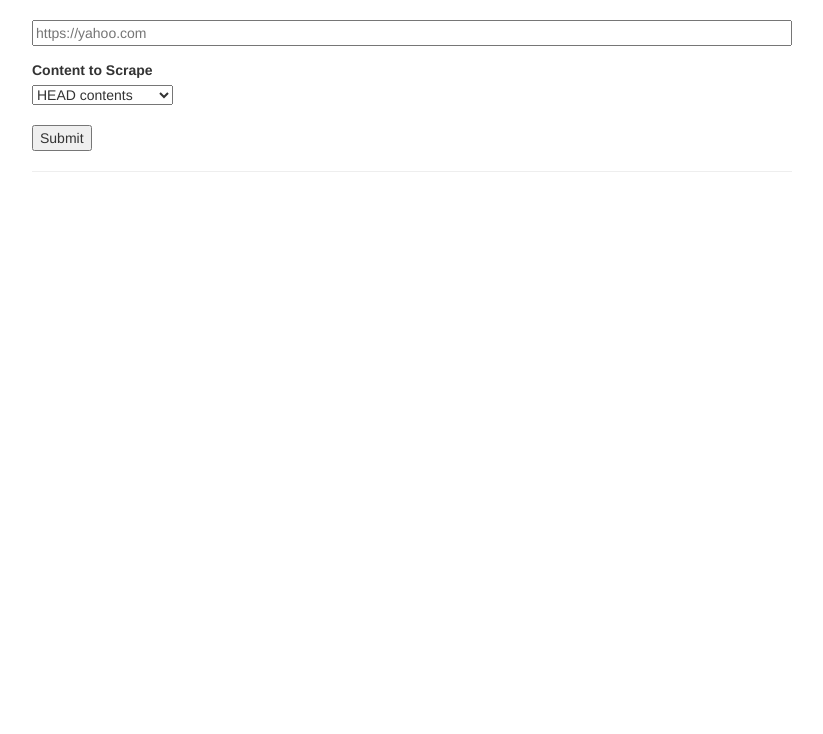
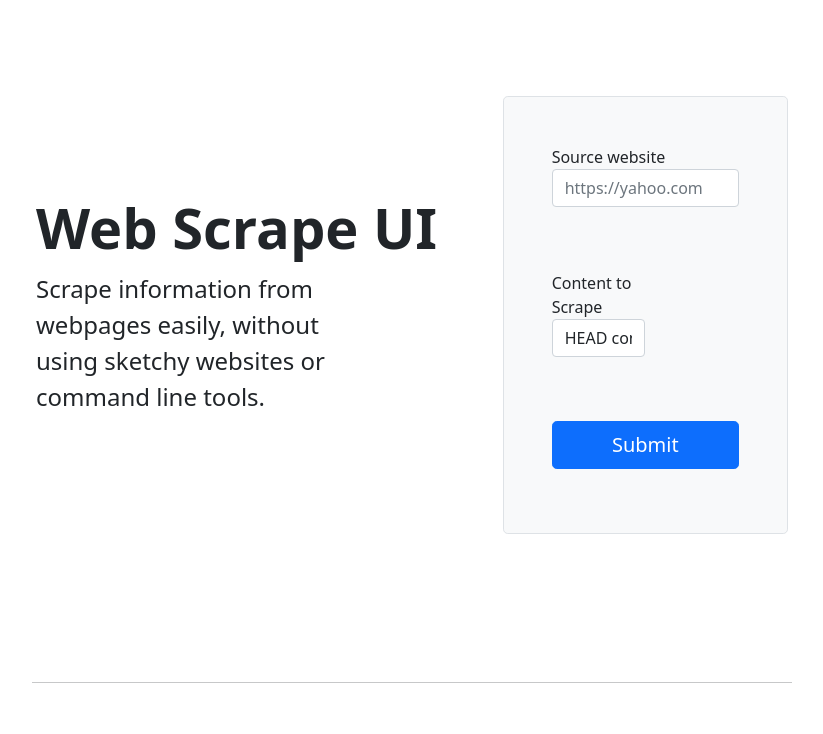
Before and after one commit to leabs/web-scrape-ui, a Flask app: page / in a window 1280 px wide. Shown: the top 734 px of the page, without its empty margins (228-1051 px from the left). Run offline with Flask 2, Linux system fonts and the light colour scheme.

Commit message:
adjustments to layout

```diff
--- a/templates/index.html
+++ b/templates/index.html
@@ -7,30 +7,51 @@
     <title>Scraper GUI</title>
 
     <link
+      href="https://cdn.jsdelivr.net/npm/bootstrap@5.0.2/dist/css/bootstrap.min.css"
       rel="stylesheet"
-      href="https://cdn.jsdelivr.net/npm/bootstrap@3.3.7/dist/css/bootstrap.min.css"
-      integrity="sha384-BVYiiSIFeK1dGmJRAkycuHAHRg32OmUcww7on3RYdg4Va+PmSTsz/K68vbdEjh4u"
+      integrity="sha384-EVSTQN3/azprG1Anm3QDgpJLIm9Nao0Yz1ztcQTwFspd3yD65VohhpuuCOmLASjC"
       crossorigin="anonymous"
     />
+    <script
+      src="https://cdn.jsdelivr.net/npm/bootstrap@5.0.2/dist/js/bootstrap.bundle.min.js"
+      integrity="sha384-MrcW6ZMFYlzcLA8Nl+NtUVF0sA7MsXsP1UyJoMp4YLEuNSfAP+JcXn/tWtIaxVXM"
+      crossorigin="anonymous"
+    ></script>
+
     <link rel="stylesheet" href="/static/style.css" />
   </head>
   <body>
-    <div class="container">
-      <div class="input-box p-2">
-        <form>
-          <div class="row p-2">
+    <main>
+      <div class="container col-xl-10 col-xxl-8 px-4 py-5">
+        <div class="row align-items-center g-lg-5 py-5">
+          <div class="col-lg-7 text-center text-lg-start">
+            <h1 class="display-4 fw-bold lh-1 mb-3">Web Scrape UI</h1>
+            <p class="col-lg-10 fs-4">
+              Scrape information from webpages easily, without using sketchy
+              websites or command line tools.
+            </p>
+          </div>
+          <div class="col-md-10 mx-auto col-lg-5">
+            <form class="p-4 p-md-5 border rounded-3 bg-light">
+              <div class="form-floating mb-3">
                 <div class="col-md-12">
-              <input name="url" id="url" placeholder="https://yahoo.com" />
+                  <label for="type">Source website</label>
+                  <input
+                    name="url"
+                    id="url"
+                    class="form-control"
+                    placeholder="https://yahoo.com"
+                  />
                 </div>
                 <br />
                 <br />
               </div>
 
-          <div class="row p-2">
+              <div class="form-floating mb-3">
                 <div class="col-md-6">
                   <label for="type">Content to Scrape</label>
                   <br />
-              <select name="type" id="type">
+                  <select name="type" id="type" class="form-control">
                     <option value="head">HEAD contents</option>
                     <option value="class">Specific Class</option>
                     <option value="id">Specific ID</option>
@@ -41,12 +62,13 @@
                   <br />
                 </div>
 
-            <div class="col-md-6" id="selector-container">
+                <div class="form-floating mb-3" id="selector-container">
                   <label for="selector">Class name or ID name</label>
                   <br />
                   <input
                     name="selector"
                     id="selector"
+                    class="form-control"
                     placeholder="Class or ID name"
                   />
                   <br />
@@ -54,16 +76,23 @@
                 </div>
               </div>
 
-          <div class="row p-2">
+              <div class="form-floating mb-3">
                 <div class="col-md-12">
-              <button id="form-submit">Submit</button>
+                  <button id="form-submit" class="w-100 btn btn-lg btn-primary">
+                    Submit
+                  </button>
                 </div>
               </div>
             </form>
           </div>
+        </div>
+      </div>
+      <div class="container">
+        <div class="input-box p-2"></div>
         <hr />
         <div id="output-box" class="p-2"></div>
       </div>
+    </main>
 
     <script src="/static/script.js" type="text/javascript"></script>
   </body>
```
Lines whose indentation alone changed are shown as unchanged.
